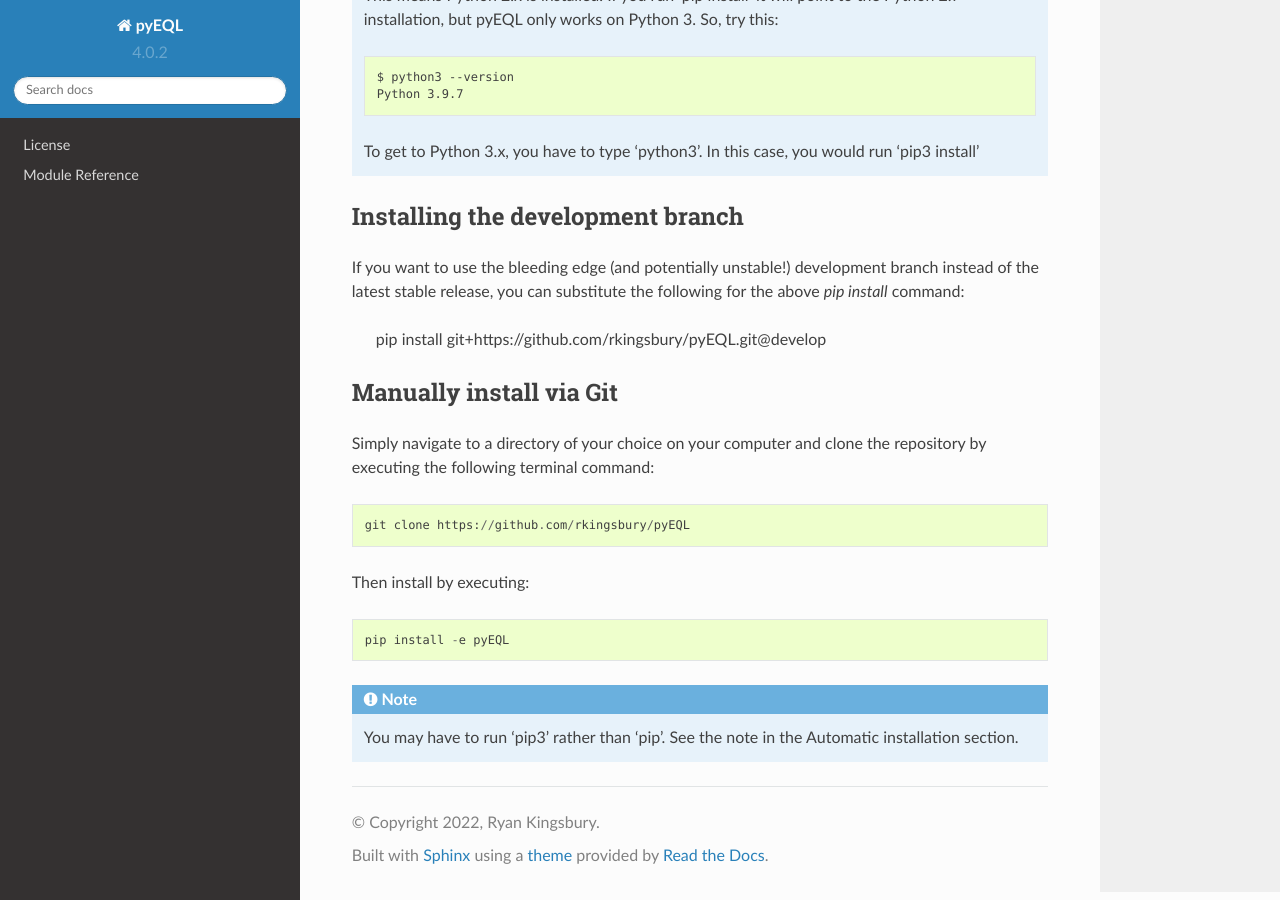
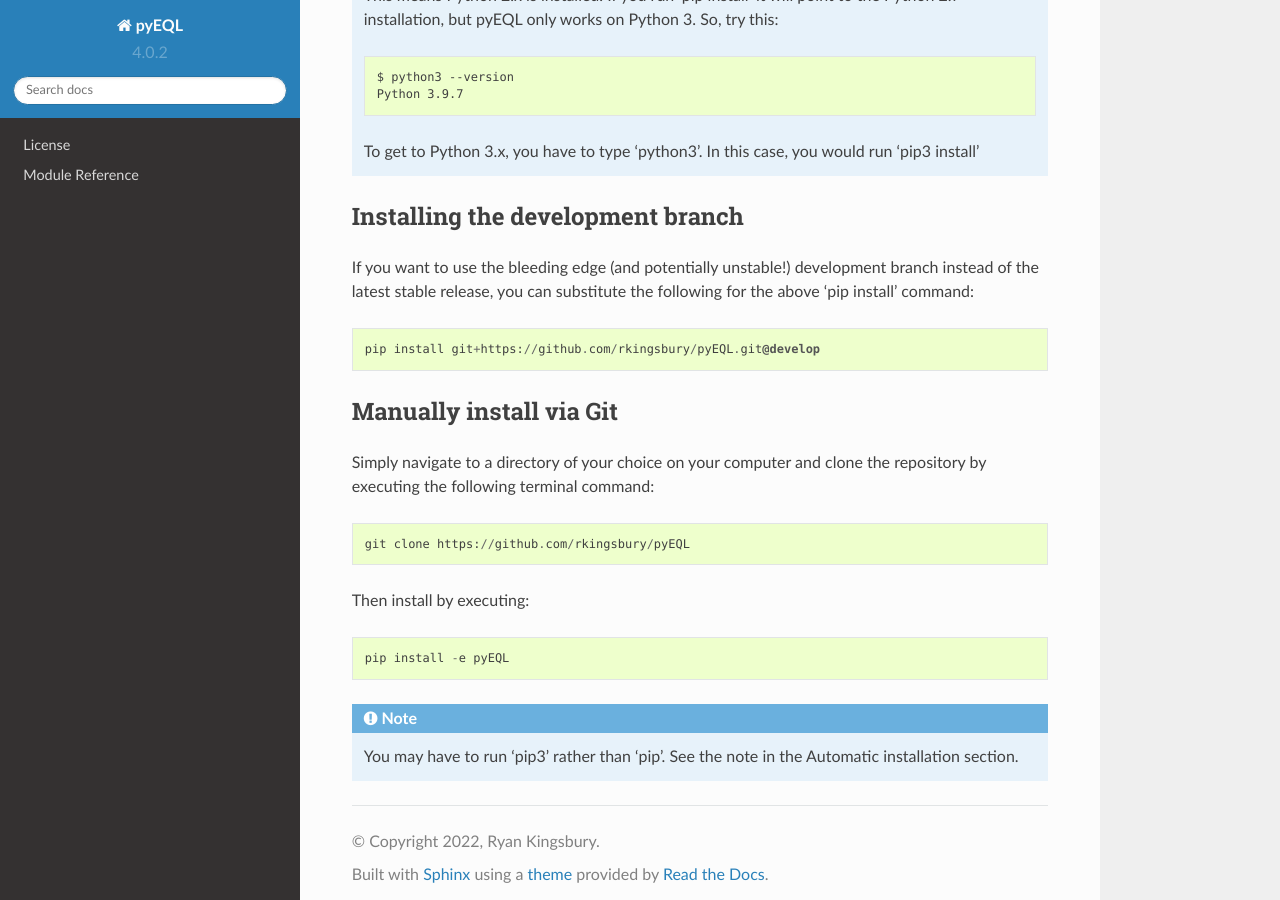
Before and after one commit to KingsburyLab/pyEQL, a Sphinx documentation site: the page built from docs/installation.rst, in a window 1280 px wide and 900 px high, scrolled down 1055 px. Built offline with Sphinx 7.4.7 and the Read the Docs theme 2.0.0, drawn with Linux system fonts in a browser that asks for light colours.

Commit message:
docs: formatting

```diff
--- a/docs/installation.rst
+++ b/docs/installation.rst
@@ -48,7 +48,7 @@ This should automatically pull in the required dependencies as well.
 
 Installing the development branch
 =================================
-If you want to use the bleeding edge (and potentially unstable!) development branch instead of the latest stable release, you can substitute the following for the above `pip install` command:
+If you want to use the bleeding edge (and potentially unstable!) development branch instead of the latest stable release, you can substitute the following for the above 'pip install' command::
 
     pip install git+https://github.com/rkingsbury/pyEQL.git@develop
 
```
